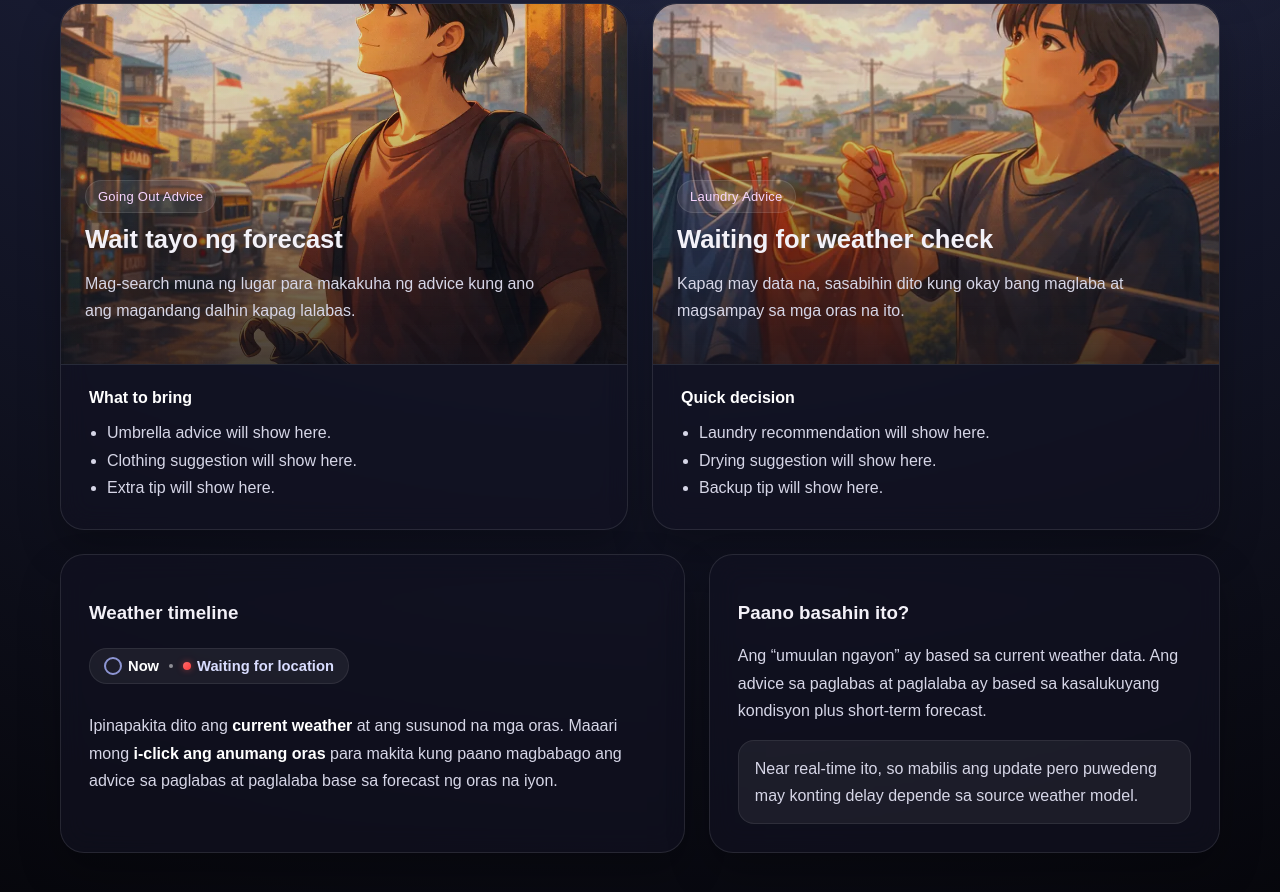
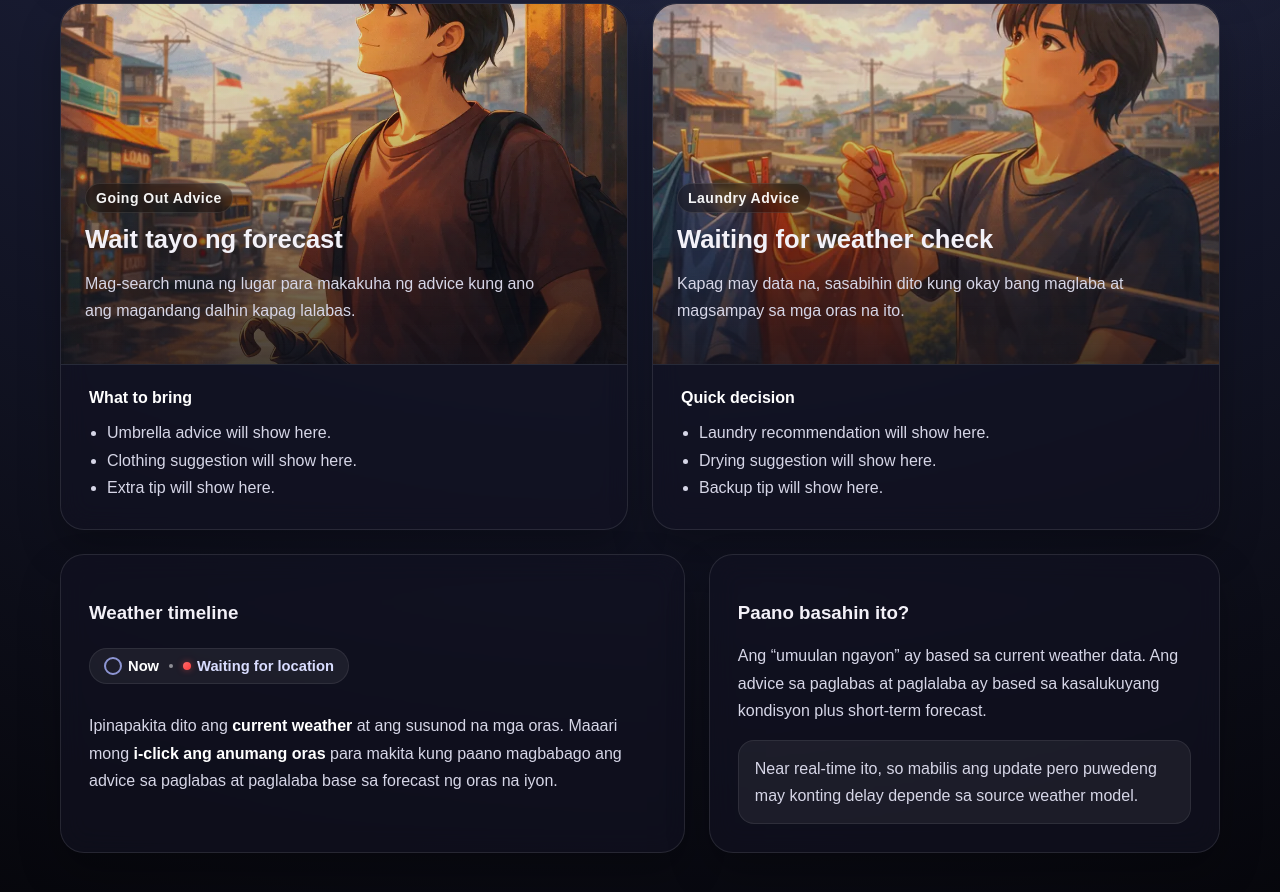
Before and after one commit to ghjohnrey/hiddenspotcafe-website, a plain HTML site: page rain-check/index.html in a window 1280 px wide. Shown: the part 738-1630 px from the top of the page. Drawn offline with Linux system fonts and the light colour scheme; no server answers.

Commit message:
Update weather.css

```diff
--- a/rain-check/weather.css
+++ b/rain-check/weather.css
@@ -1325,3 +1325,18 @@ body {
 .suggestions-box {
   z-index: 99999;
 }
+
+/* LABEL: Going Out / Laundry Advice */
+.art-label {
+  font-size: 14px;              /* dati maliit lang */
+  font-weight: 600;             /* mas bold */
+  letter-spacing: 0.5px;        /* konting spacing para readable */
+
+  color: rgba(255,255,255,0.95); /* mas solid white */
+
+  background: rgba(0,0,0,0.35);  /* dark glass para readable sa image */
+  padding: 6px 10px;
+  border-radius: 999px;
+
+  backdrop-filter: blur(6px);   /* glass effect (same theme mo) */
+}
```
